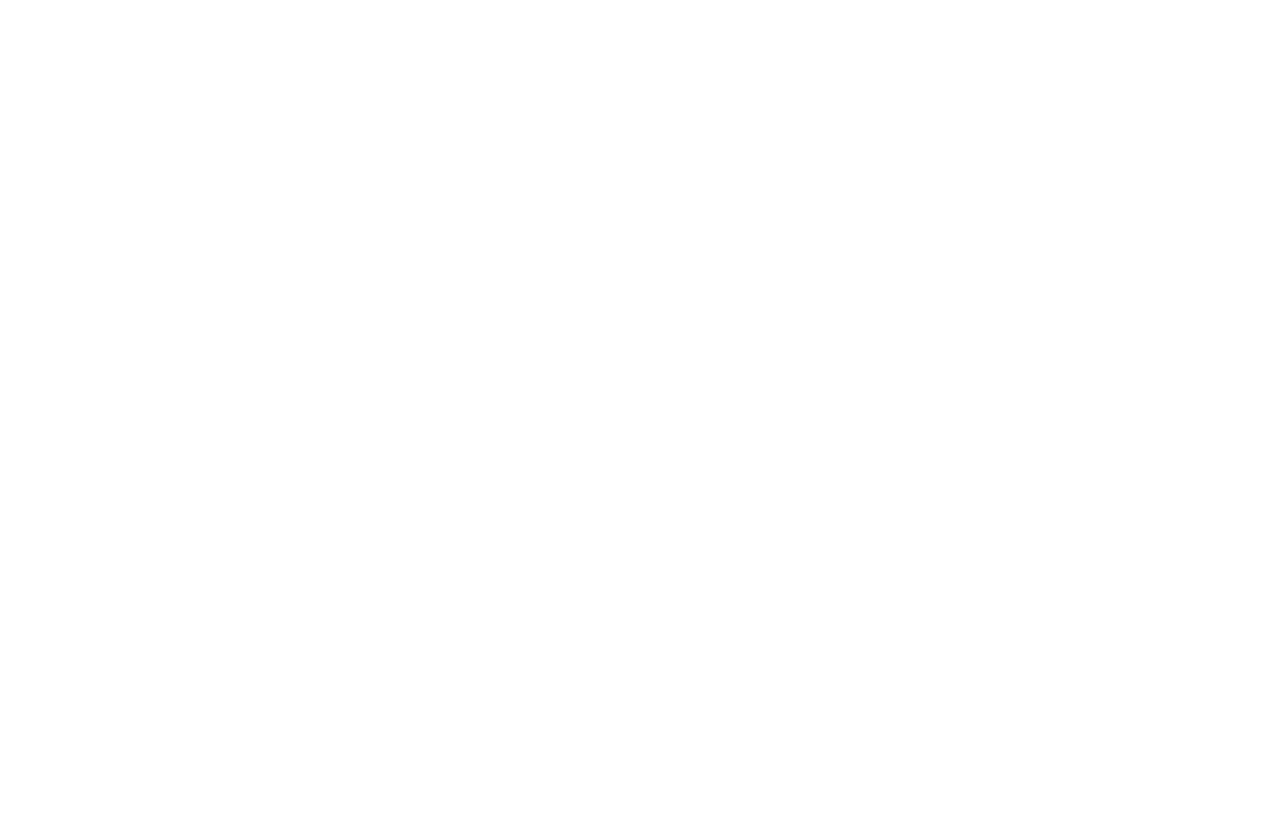
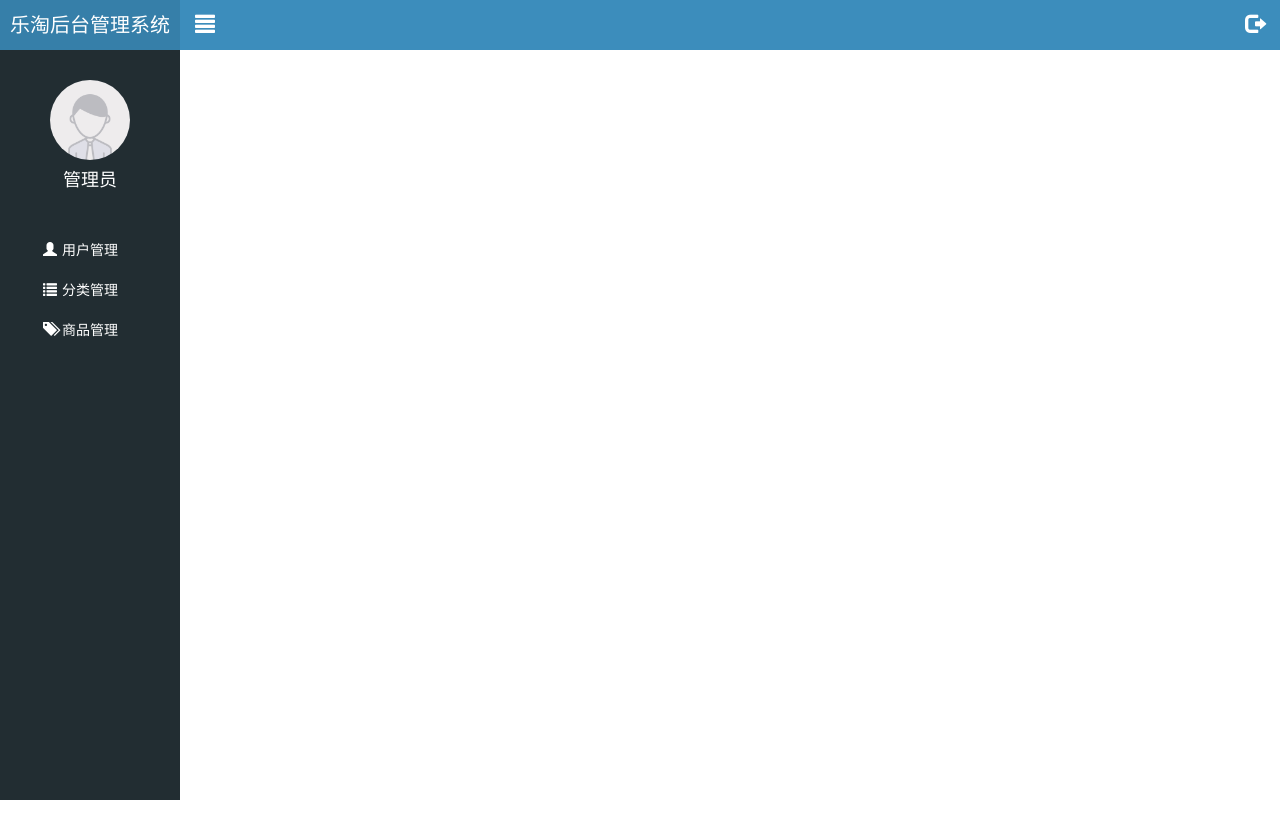
Before and after one commit to cocytus1223/letaoMall, a website: page public/manage/index.html in a window 1280 px wide. Shown: the top 838 px of the page. Before the commit the page ends 800 px from the top, so only its background shows below. Drawn offline with nearby package versions, Linux system fonts and the light colour scheme.

Commit message:
index page

```diff
--- a/public/manage/css/common.css
+++ b/public/manage/css/common.css
@@ -32,3 +32,117 @@ ul {
 .mt_150 {
   margin-top: 150px;
 }
+
+.lt_aside {
+  position: fixed;
+  left: 0;
+  top: 0;
+  width: 180px;
+  height: 100%;
+  background-color: #222D32;
+  z-index: 999;
+  transition: left 1s;
+}
+
+.lt_aside.hidemenu {
+  left: -180px;
+}
+
+.lt_aside .brand {
+  width: 100%;
+  height: 50px;
+  line-height: 50px;
+  background-color: #367FA9;
+}
+
+.lt_aside .brand a {
+  text-align: center;
+  display: block;
+  color: #fff;
+  text-decoration: none;
+  font-size: 20px;
+}
+
+.lt_aside .user {
+  height: 180px;
+  padding-top: 30px;
+}
+
+.lt_aside .user img {
+  width: 80px;
+  height: 80px;
+  border-radius: 50%;
+  margin: 0 auto;
+  display: block;
+}
+
+.lt_aside .user p {
+  text-align: center;
+  line-height: 40px;
+  color: #fff;
+  font-size: 18px;
+}
+
+.lt_aside .nav li a {
+  display: block;
+  height: 40px;
+  line-height: 40px;
+  padding-left: 40px;
+  color: #fff;
+  border-left: 3px solid transparent;
+}
+
+.lt_aside .nav li a.current {
+  background-color: #1D1F21;
+  border-left: 3px solid #069;
+}
+
+.lt_aside .nav li i {
+  margin-right: 5px;
+}
+
+.lt_aside .nav li .child {
+  display: none;
+}
+
+.lt_aside .nav li .child a {
+  padding-left: 60px;
+}
+
+
+.lt_main {
+  height: 2000px;
+  padding-left: 180px;
+  padding-top: 50px;
+  transition: padding-left 1s;
+}
+
+.lt_main.hidemenu {
+  padding-left: 0px;
+}
+
+.lt_topbar {
+  position: fixed;
+  left: 0;
+  top: 0;
+  width: 100%;
+  height: 50px;
+  background-color: #3C8DBC;
+  padding-left: 180px;
+  transition: padding-left 1s;
+}
+
+.lt_topbar.hidemenu {
+  padding-left: 0px;
+}
+
+
+.lt_topbar .icon_left,
+.lt_topbar .icon_right {
+  width: 50px;
+  height: 50px;
+  line-height: 50px;
+  text-align: center;
+  color: #fff;
+  font-size: 20px;
+}
--- a/public/manage/index.html
+++ b/public/manage/index.html
@@ -1,15 +1,68 @@
 <!DOCTYPE html>
-<html lang="en">
+<html lang="zh-CN">
 
 <head>
   <meta charset="UTF-8">
-  <meta name="viewport" content="width=device-width, initial-scale=1.0">
-  <meta http-equiv="X-UA-Compatible" content="ie=edge">
-  <title>Document</title>
+  <title>乐淘商城</title>
+  <meta name="viewport" content="width=device-width, user-scalable=no, initial-scale=1.0, maximum-scale=1.0, minimum-scale=1.0">
+  <link rel="stylesheet" href="./lib/bootstrap/css/bootstrap.css">
+  <link rel="stylesheet" href="./lib/bootstrap-validator/css/bootstrapValidator.css">
+  <link rel="stylesheet" href="./lib/nprogress/nprogress.css">
+  <link rel="stylesheet" href="./css/common.css">
 </head>
 
 <body>
 
+
+  <!-- 左侧侧边栏 -->
+  <div class="lt_aside">
+    <!-- 标题 -->
+    <div class="brand">
+      <a href="#">乐淘后台管理系统</a>
+    </div>
+    <!-- 用户头像 -->
+    <div class="user">
+      <img src="./images/default.png" alt="">
+      <p>管理员</p>
+    </div>
+    <!-- 导航 -->
+    <div class="nav">
+      <ul>
+        <li><a href="user.html"><i class="glyphicon glyphicon-user"></i><span>用户管理</span></a></li>
+        <li>
+          <a href="javascript:;" id="category"><i class="glyphicon glyphicon-list"></i><span>分类管理</span></a>
+          <!-- 二级列表 -->
+          <div class="child">
+            <a href="first.html">一级分类</a>
+            <a href="second.html">二级分类</a>
+          </div>
+        </li>
+        <li><a href="product.html"><i class="glyphicon glyphicon-tags"></i><span>商品管理</span></a></li>
+      </ul>
+    </div>
+  </div>
+
+  <!-- 右侧主体部分 -->
+  <div class="lt_main">
+    <!--topbar -->
+    <div class="lt_topbar">
+      <a class="icon_left pull-left" href="#"><i class="glyphicon glyphicon-align-justify"></i></a>
+      <a class="icon_right pull-right" href="#"><i class="glyphicon glyphicon-log-out"></i></a>
+    </div>
+  </div>
+
+
+
+  <script src="./lib/jquery/jquery.min.js"></script>
+  <script src="./lib/bootstrap/js/bootstrap.min.js"></script>
+  <script src="./lib/bootstrap-validator/js/bootstrapValidator.min.js"></script>
+  <script src="./lib/nprogress/nprogress.js"></script>
+  <script src="./lib/echarts/echarts.min.js"></script>
+  <script src="./js/common.js"></script>
+  <script src="./js/isLogin.js"></script>
+  <script src="./js/index.js"></script>
+
+
 </body>
 
 </html>
```
